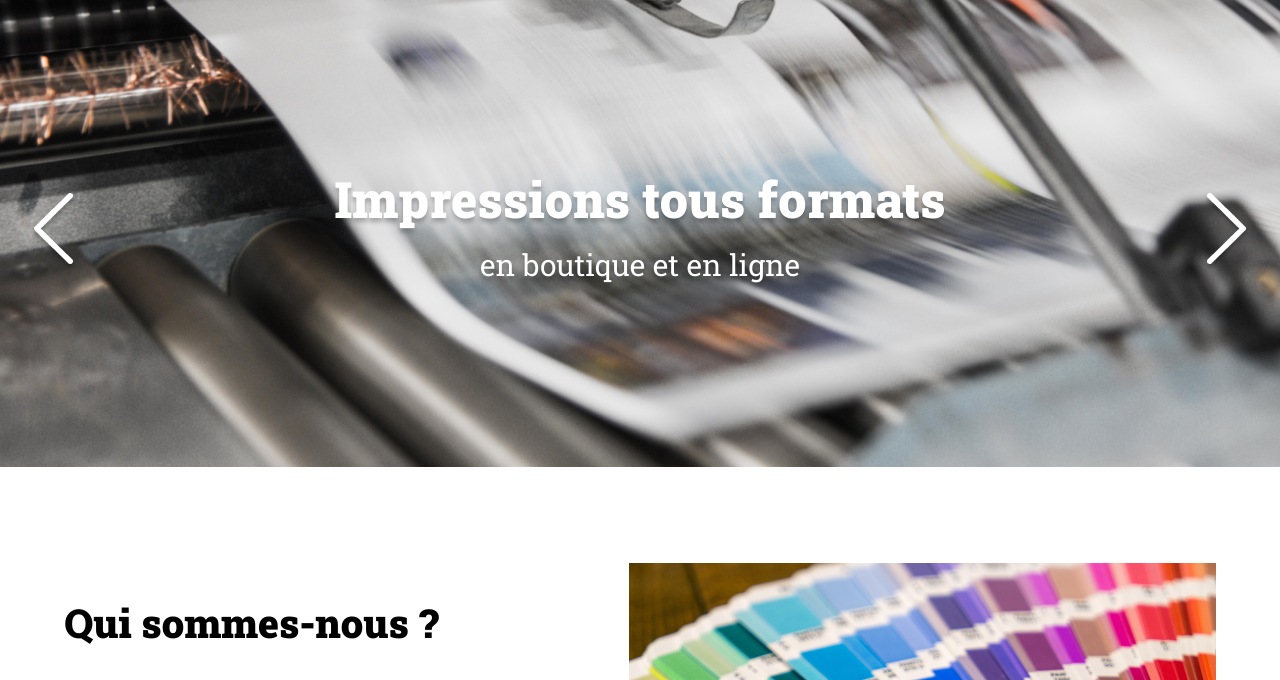
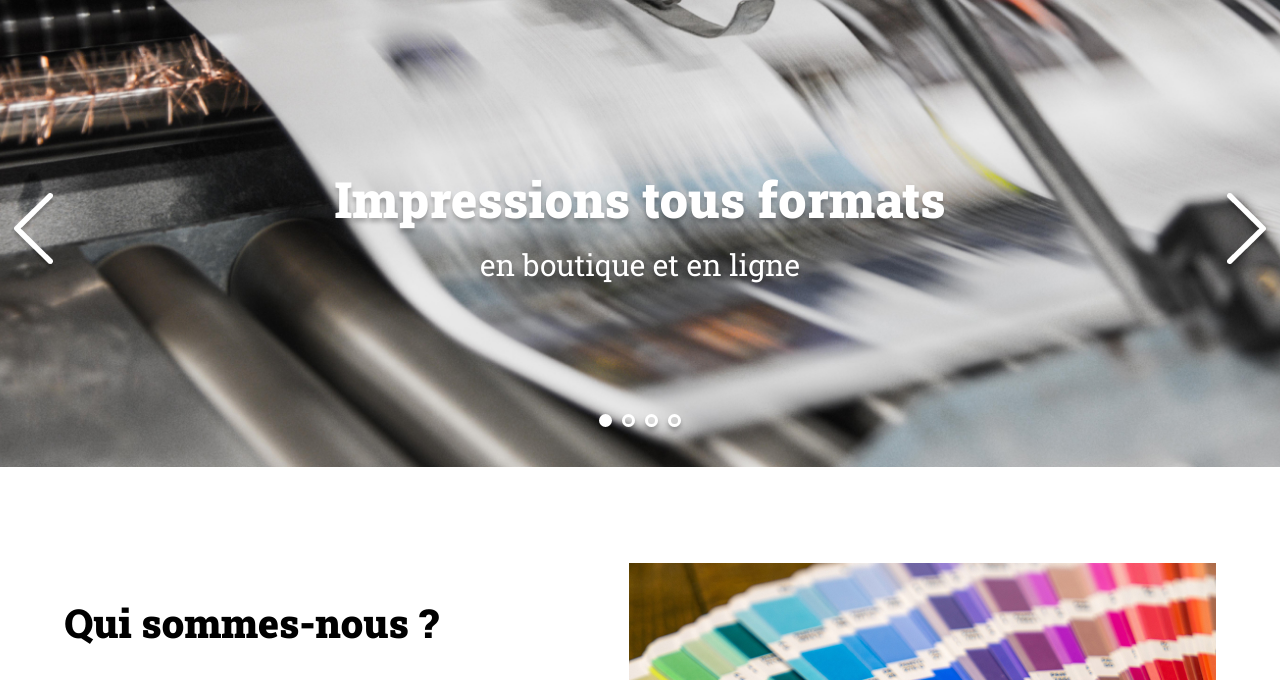
Before and after one commit to CenturyBlast/OC-P5-Print_It, a plain HTML site: page index.html in a window 1280 px wide. Shown: the part 104-784 px from the top of the page. Drawn offline with Linux system fonts and the light colour scheme.

Commit message:
phase 3 + commentaires

```diff
--- a/assets/script.js
+++ b/assets/script.js
@@ -1,30 +1,50 @@
+// Tableau Image et sous-titre (x4)
+
 const slides = [
 	{
-		"image":"slide1.jpg",
-		"tagLine":"Impressions tous formats <span>en boutique et en ligne</span>"
+		"image": "slide1.jpg",
+		"tagLine": "Impressions tous formats <span>en boutique et en ligne</span>"
 	},
 	{
-		"image":"slide2.jpg",
-		"tagLine":"Tirages haute définition grand format <span>pour vos bureaux et events</span>"
+		"image": "slide2.jpg",
+		"tagLine": "Tirages haute définition grand format <span>pour vos bureaux et events</span>"
 	},
 	{
-		"image":"slide3.jpg",
-		"tagLine":"Grand choix de couleurs <span>de CMJN aux pantones</span>"
+		"image": "slide3.jpg",
+		"tagLine": "Grand choix de couleurs <span>de CMJN aux pantones</span>"
 	},
 	{
-		"image":"slide4.png",
-		"tagLine":"Autocollants <span>avec découpe laser sur mesure</span>"
+		"image": "slide4.png",
+		"tagLine": "Autocollants <span>avec découpe laser sur mesure</span>"
 	}
 ]
 
-let arrowL = document.getElementById("arrowL")
+//Gestion des flèches du carrousel
 
+const arrowL = document.getElementById("arrowL");
+// Phase 2 : J'ajoute les écouteurs d'évènement dans
+// le script.js, pour la flèche gauche:
 arrowL.addEventListener("click", () => {
 	console.log("Revenir")
-})
+});
 
-let arrowR = document.getElementById("arrowR")
-
+const arrowR = document.getElementById("arrowR");
+// et pour la flèche droite:
 arrowR.addEventListener("click", () => {
 	console.log("Avancer")
-} )
+});
+// La console me renvoie bien Revenir et Avancer quand je clique sur la flèche gauche et droite respectivement
+
+//Gestion des points du carrousel
+
+// Phase 3 : Je crée une div bullet point par slide
+for (let i = 0; i < slides.length; i++) {
+	const bulletPoint = document.createElement("div");
+	bulletPoint.classList.add("dot");
+	const bulletPointList = document.querySelector(".dots");
+	bulletPointList.appendChild(bulletPoint);
+	// Je différencie le point qui signale la diapositive en cours de visionnage
+	if (i === 0) {
+		bulletPoint.classList.add("dot_selected");
+	}
+}
--- a/assets/style.css
+++ b/assets/style.css
@@ -124,10 +124,10 @@ header {
 	position: absolute;
 }
 #banner .arrow_left {
-	left: 30px;
+	left: 10px;
 }
 #banner .arrow_right {
-	right: 30px;
+	right: 10px;
 }
 /* Gestion des points du carrousel */
 .dots {
@@ -142,7 +142,7 @@ header {
 	background-color: #ffffff00;
 	border: 3px solid #fff;
 	border-radius: 100%;
-	box-shadow: 0 4px 4px rgba(0, 0, 0, 0.25);;
+	box-shadow: 0 4px 4px rgba(0, 0, 0, 0.25);
 }
 .dot_selected {
 	background-color: #fff;
```
Also changed, not shown: index.html (+8 -0 lines).
